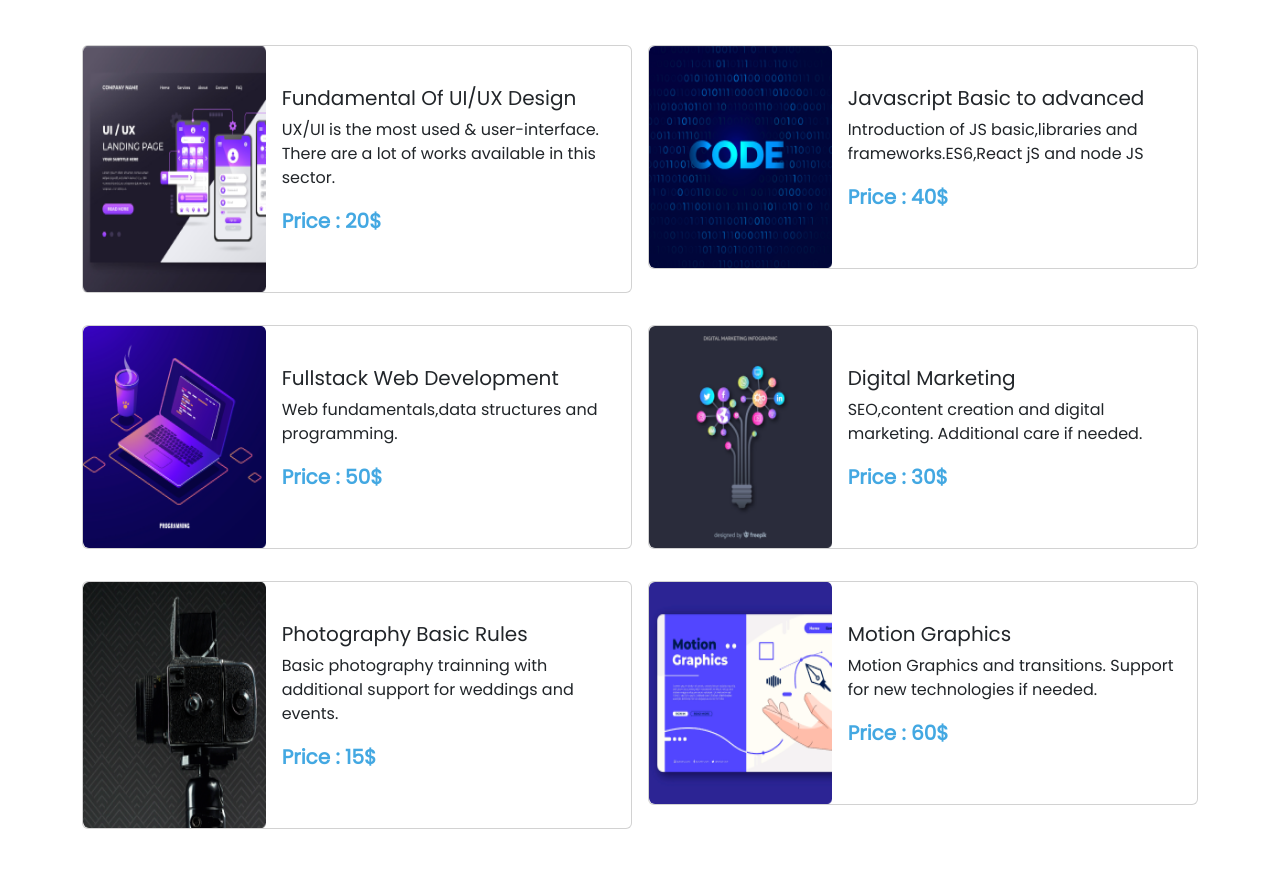
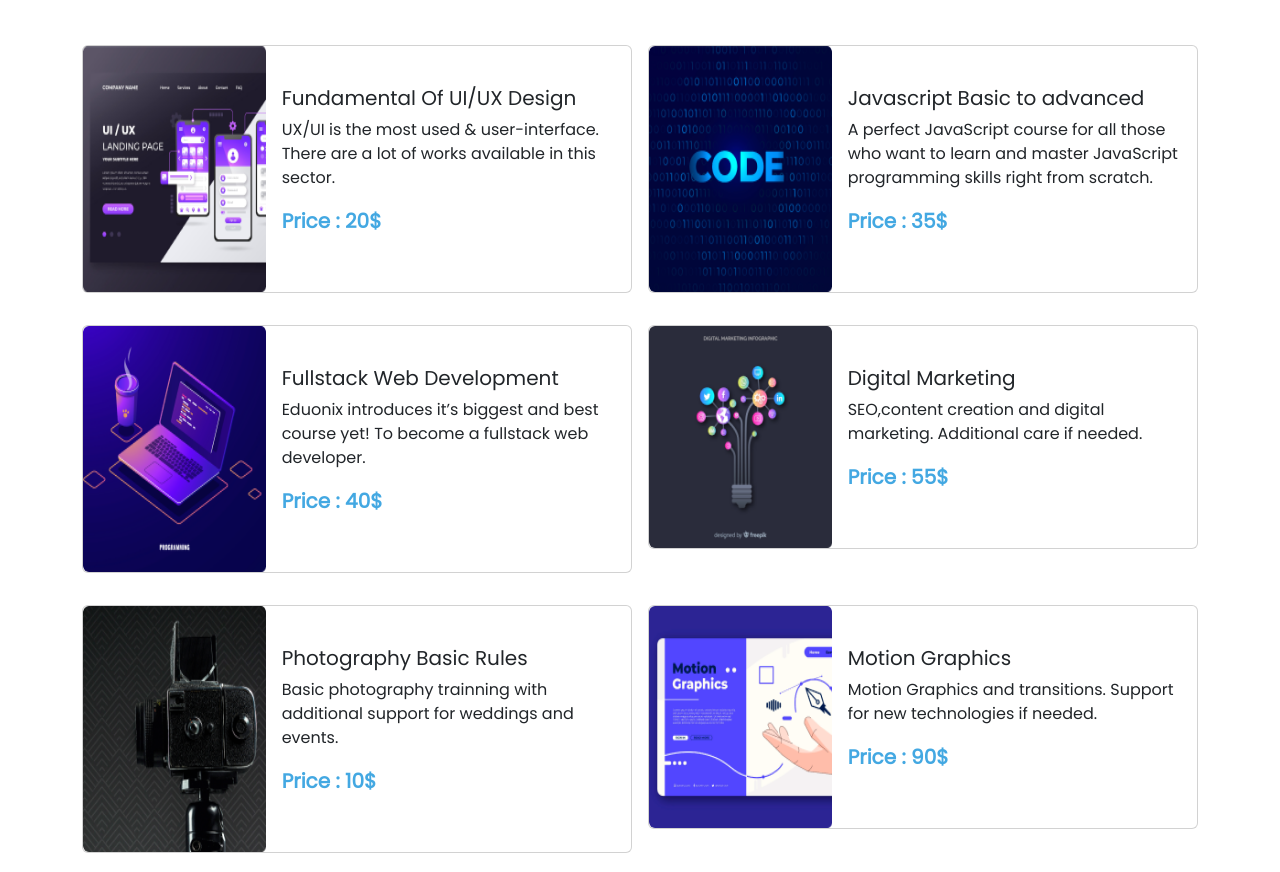
Before and after one commit to TahsinProttoy/EdTechh-Website, a plain HTML site: page index.html in a window 1280 px wide. Shown: the part 811-1683 px from the top of the page. Drawn offline with nearby package versions, Linux system fonts and the light colour scheme.

Commit message:
Text_editing_2

```diff
--- a/index.html
+++ b/index.html
@@ -3,7 +3,7 @@
   <head>
     <meta charset="utf-8" />
     <meta name="viewport" content="width=device-width, initial-scale=1" />
-    <title>EdTech || Website</title>
+    <title>Eduonix || Website</title>
     <!-- * Bootstrap css CDN -->
     <link
       href="https://cdn.jsdelivr.net/npm/bootstrap@5.2.0/dist/css/bootstrap.min.css"
@@ -26,7 +26,7 @@
         <nav class="navbar navbar-expand-lg">
           <div class="container-fluid">
             <a class="navbar-brand fw-semibold fs-2" href="#home"
-              ><i class="fa-solid fa-graduation-cap"></i> EdTech</a
+              ></i> Eduonix</a
             >
             <button
               class="navbar-toggler"
@@ -208,10 +208,10 @@
                         <div class="card-body my-4">
                           <h5 class="card-title">Javascript Basic to advanced</h5>
                           <p class="card-text">
-                            Introduction of JS basic,libraries and frameworks.ES6,React jS and node JS
+                            A perfect JavaScript course for all those who want to learn and master JavaScript programming skills right from scratch.
                           </p>
                           <p class="card-text">
-                            <p class="price-color fw-semibold fs-5">Price : 40$</p>
+                            <p class="price-color fw-semibold fs-5">Price : 35$</p>
                           </p>
                         </div>
                       </div>
@@ -231,11 +231,11 @@
                       <div class="col-md-8">
                         <div class="card-body my-4">
                           <h5 class="card-title">Fullstack Web Development</h5>
-                          <p class="card-text">
-                            Web fundamentals,data structures and programming.
+                          <p class="card-text">Eduonix introduces it’s biggest and best course yet! To become a
+                            fullstack web developer.
                           </p>
                           <p class="card-text">
-                            <p class="price-color fw-semibold fs-5">Price : 50$</p>
+                            <p class="price-color fw-semibold fs-5">Price : 40$</p>
                           </p>
                         </div>
                       </div>
@@ -260,7 +260,7 @@
                             Additional care if needed.
                           </p>
                           <p class="card-text">
-                            <p class="price-color fw-semibold fs-5">Price : 30$</p>
+                            <p class="price-color fw-semibold fs-5">Price : 55$</p>
                           </p>
                         </div>
                       </div>
@@ -284,7 +284,7 @@
                             Basic photography trainning with additional support for weddings and events.
                           </p>
                           <p class="card-text">
-                            <p class="price-color fw-semibold fs-5">Price : 15$</p>
+                            <p class="price-color fw-semibold fs-5">Price : 10$</p>
                           </p>
                         </div>
                       </div>
@@ -308,7 +308,7 @@
                             Motion Graphics and transitions. Support for new technologies if needed.
                           </p>
                           <p class="card-text">
-                            <p class="price-color fw-semibold fs-5">Price : 60$</p>
+                            <p class="price-color fw-semibold fs-5">Price : 90$</p>
                           </p>
                         </div>
                       </div>
@@ -631,8 +631,7 @@
     <!-- Footer Section -->
     <footer class="container-fluid p-5 mt-5 bg-dark">
       <section class="text-light p-5 text-center">
-        <i class="fa-solid fa-graduation-cap fs-2"></i>
-        <h1>EdTech</h1>
+       <h1>Eduonix</h1>
         <p>
           <small>
             Office 41, Zawaya Buildin, Ghala Muscat,
```
